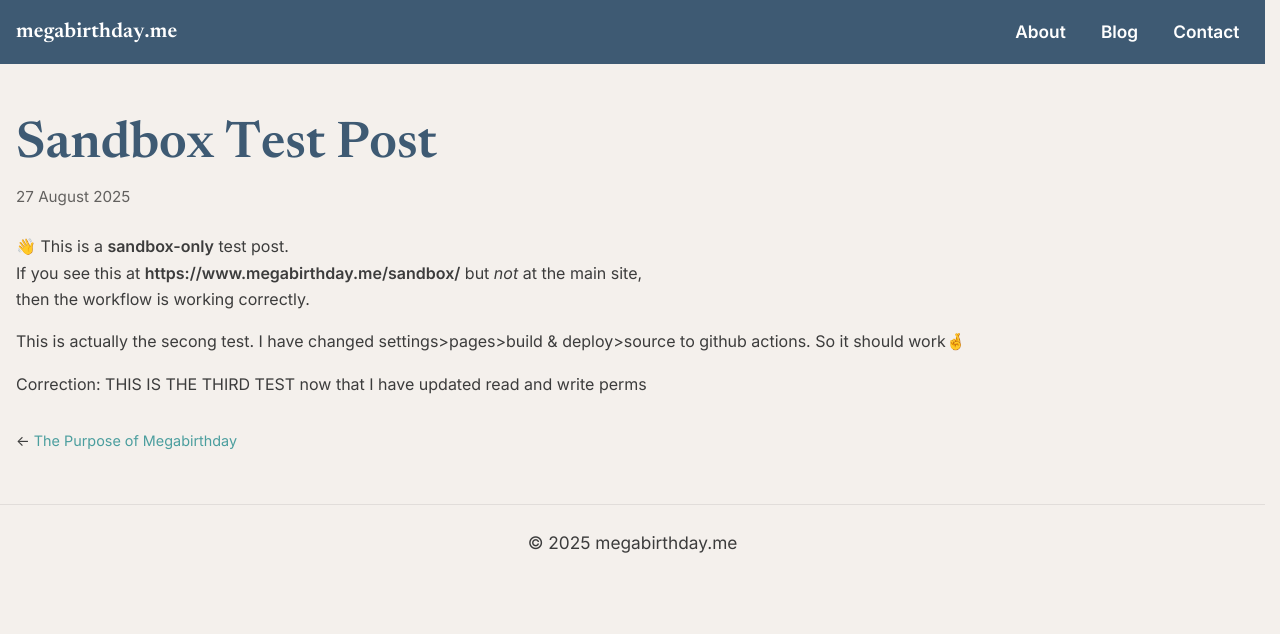
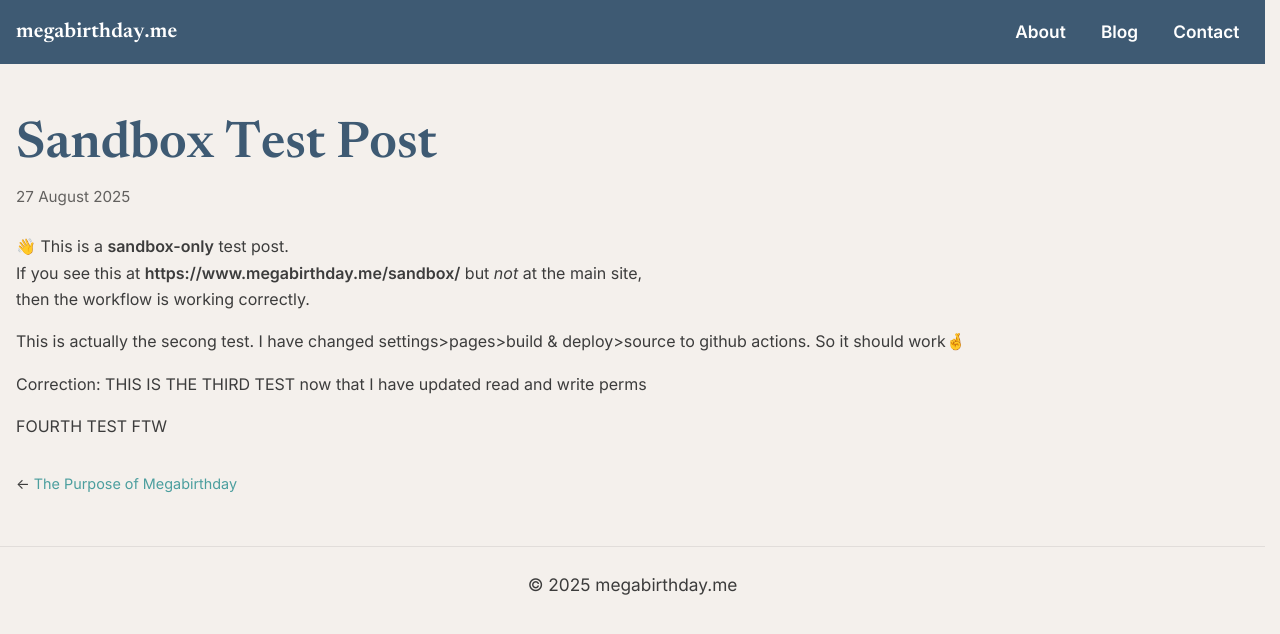
Before and after one commit to Vazool/megabirthday, a Jekyll site: the page built from _posts/2025-08-27-sandbox-test.md, in a window 1280 px wide. Shown: the top 634 px of the page. Built offline with Jekyll 4.4.1, drawn with Linux system fonts in a browser that asks for light colours.

Commit message:
Update sandbox test post (trigger test #4)

```diff
--- a/_posts/2025-08-27-sandbox-test.md
+++ b/_posts/2025-08-27-sandbox-test.md
@@ -11,3 +11,5 @@ then the workflow is working correctly.
 This is actually the secong test.  I have changed settings>pages>build & deploy>source to github actions.  So it should work🤞
 
 Correction: THIS IS THE THIRD TEST now that I have updated read and write perms
+
+FOURTH TEST FTW
```
